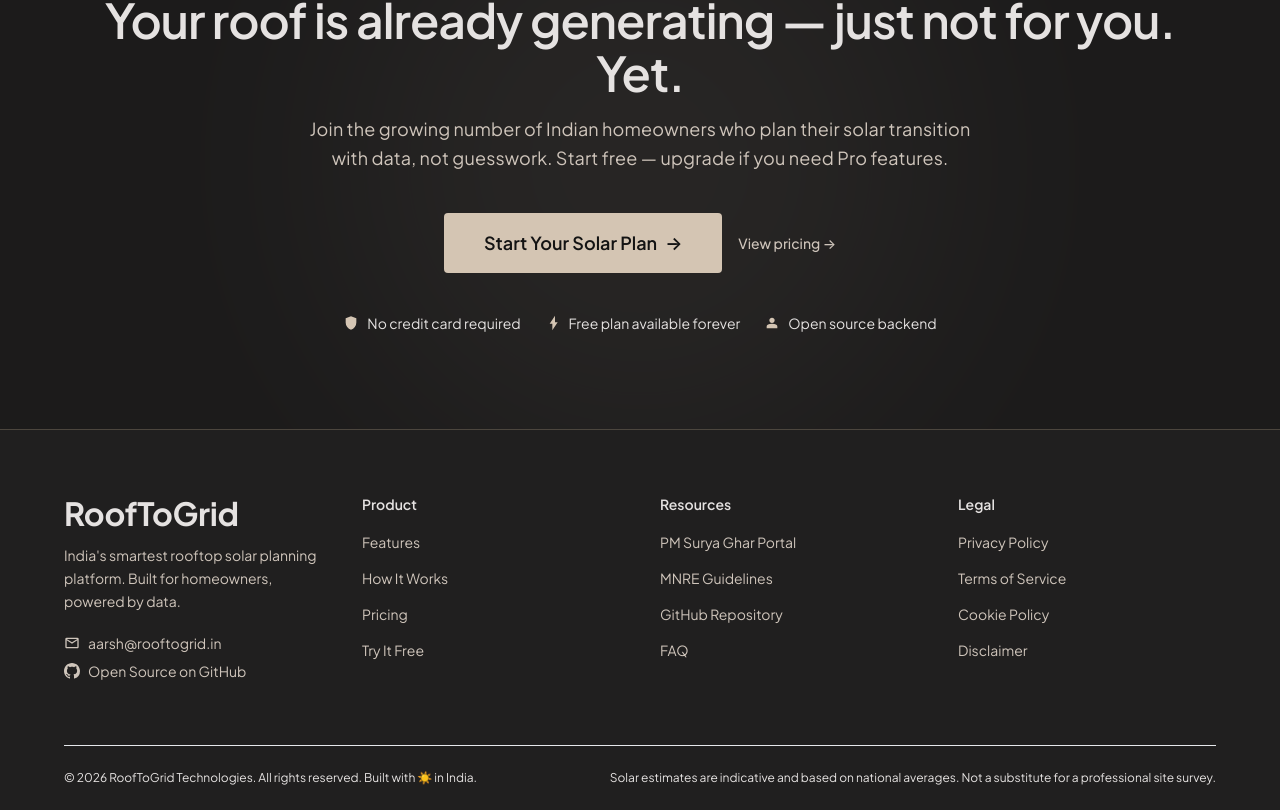
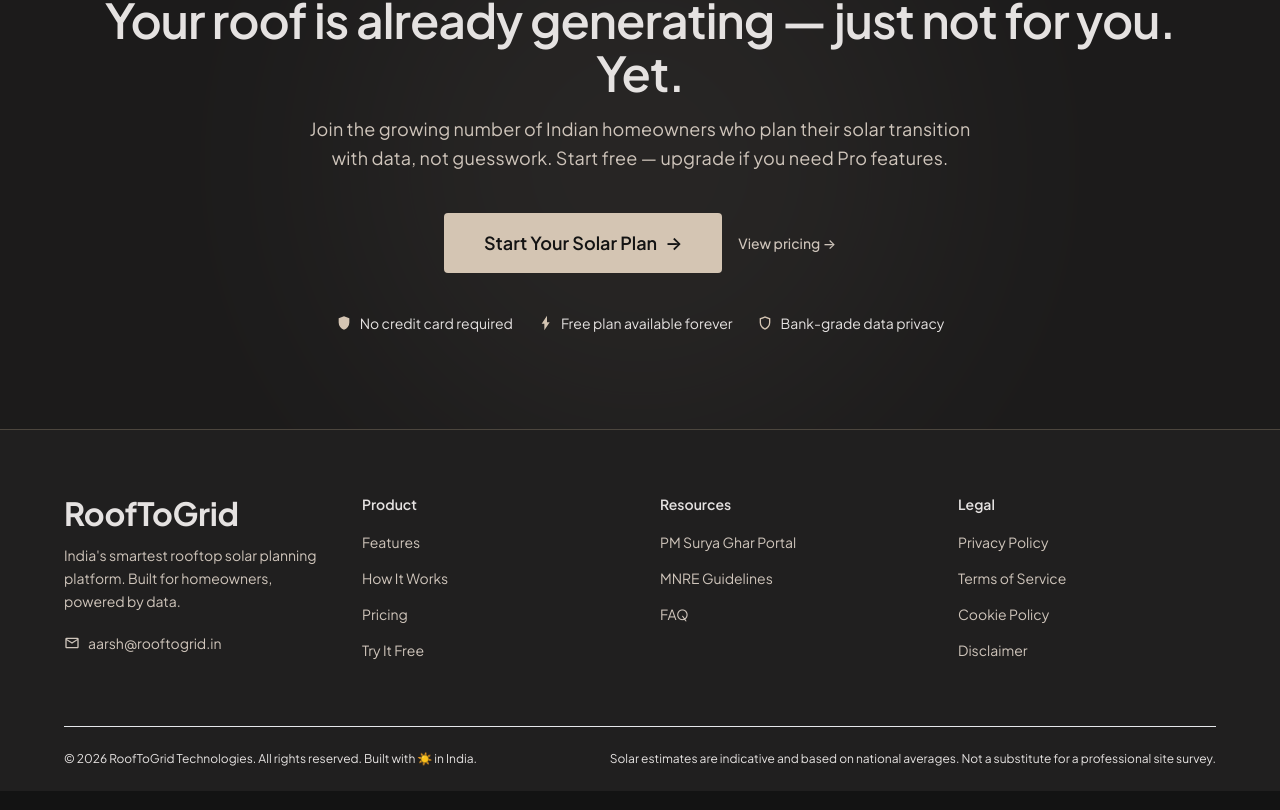
Before and after one commit to Aazhs/RoofToGrid, a Next.js app in the folder frontend/: page / in a window 1280 px wide. Shown: the part 8516-9326 px from the top of the page. Built offline with nearby package versions, Linux system fonts and the light colour scheme; no server answers.

Commit message:
chore: remove git open source links from landing page, footer, and api

```diff
--- a/frontend/components/landing/CTABanner.tsx
+++ b/frontend/components/landing/CTABanner.tsx
@@ -51,8 +51,8 @@
             Free plan available forever
           </span>
           <span className="flex items-center gap-2">
-            <svg xmlns="http://www.w3.org/2000/svg" height="16" viewBox="0 -960 960 960" width="16" fill="currentColor" className="text-primary-container"><path d="M480-480q-66 0-113-47t-47-113q0-66 47-113t113-47q66 0 113 47t47 113q0 66-47 113t-113 47ZM160-160v-112q0-34 17.5-62.5T224-378q62-31 126-46.5T480-440q66 0 130 15.5T736-378q29 15 46.5 43.5T800-272v112H160Z"/></svg>
-            Open source backend
+            <svg xmlns="http://www.w3.org/2000/svg" height="16" viewBox="0 -960 960 960" width="16" fill="currentColor" className="text-primary-container"><path d="M480-80q-139-35-229.5-159.5T160-516v-244l320-120 320 120v244q0 152-90.5 276.5T480-80Zm0-84q104-33 172-132t68-220v-189l-240-90-240 90v189q0 121 68 220t172 132Zm0-316Z"/></svg>
+            Bank-grade data privacy
           </span>
         </div>
       </div>
--- a/frontend/components/landing/FAQ.tsx
+++ b/frontend/components/landing/FAQ.tsx
@@ -34,7 +34,7 @@
   },
   {
     question: 'Who builds RoofToGrid?',
-    answer: 'RoofToGrid is an independent, bootstrapped startup focused on bringing transparency and data-driven planning to India\'s residential solar market. We are not affiliated with any installer, manufacturer, or financing company — our recommendations are unbiased by design. The codebase is open source on GitHub.'
+    answer: 'RoofToGrid is an independent, bootstrapped startup focused on bringing transparency and data-driven planning to India\'s residential solar market. We are not affiliated with any installer, manufacturer, or financing company — our recommendations are unbiased by design.'
   }
 ];
 
--- a/frontend/components/landing/LandingFooter.tsx
+++ b/frontend/components/landing/LandingFooter.tsx
@@ -24,10 +24,6 @@
                 <svg xmlns="http://www.w3.org/2000/svg" height="16" viewBox="0 -960 960 960" width="16" fill="currentColor"><path d="M160-160q-33 0-56.5-23.5T80-240v-480q0-33 23.5-56.5T160-800h640q33 0 56.5 23.5T880-720v480q0 33-23.5 56.5T800-160H160Zm320-280L160-640v400h640v-400L480-440Zm0-80 320-200H160l320 200ZM160-640v-80 480-400Z"/></svg>
                 aarsh@rooftogrid.in
               </a>
-              <a href="https://github.com/Aazhs/RoofToGrid" target="_blank" rel="noopener noreferrer" className="inline-flex items-center gap-2 text-sm text-on-surface-variant hover:text-on-surface transition-colors">
-                <svg height="16" width="16" viewBox="0 0 16 16" fill="currentColor"><path d="M8 0C3.58 0 0 3.58 0 8c0 3.54 2.29 6.53 5.47 7.59.4.07.55-.17.55-.38 0-.19-.01-.82-.01-1.49-2.01.37-2.53-.49-2.69-.94-.09-.23-.48-.94-.82-1.13-.28-.15-.68-.52-.01-.53.63-.01 1.08.58 1.23.82.72 1.21 1.87.87 2.33.66.07-.52.28-.87.51-1.07-1.78-.2-3.64-.89-3.64-3.95 0-.87.31-1.59.82-2.15-.08-.2-.36-1.02.08-2.12 0 0 .67-.21 2.2.82.64-.18 1.32-.27 2-.27.68 0 1.36.09 2 .27 1.53-1.04 2.2-.82 2.2-.82.44 1.1.16 1.92.08 2.12.51.56.82 1.27.82 2.15 0 3.07-1.87 3.75-3.65 3.95.29.25.54.73.54 1.48 0 1.07-.01 1.93-.01 2.2 0 .21.15.46.55.38A8.013 8.013 0 0016 8c0-4.42-3.58-8-8-8z"/></svg>
-                Open Source on GitHub
-              </a>
             </div>
           </div>
 
@@ -48,7 +44,6 @@
             <ul className="space-y-3">
               <li><a href="https://www.pmsuryaghar.gov.in" target="_blank" rel="noopener noreferrer" className="text-sm text-on-surface-variant hover:text-on-surface transition-colors">PM Surya Ghar Portal</a></li>
               <li><a href="https://mnre.gov.in" target="_blank" rel="noopener noreferrer" className="text-sm text-on-surface-variant hover:text-on-surface transition-colors">MNRE Guidelines</a></li>
-              <li><a href="https://github.com/Aazhs/RoofToGrid" target="_blank" rel="noopener noreferrer" className="text-sm text-on-surface-variant hover:text-on-surface transition-colors">GitHub Repository</a></li>
               <li><a href="/#faq" className="text-sm text-on-surface-variant hover:text-on-surface transition-colors">FAQ</a></li>
             </ul>
           </div>
```
Also changed, not shown: 1 other file (tests, documents, lock files or other folders).
